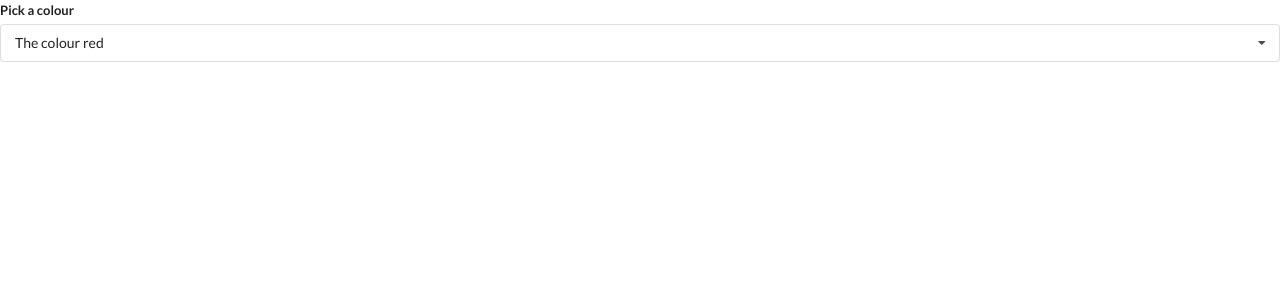
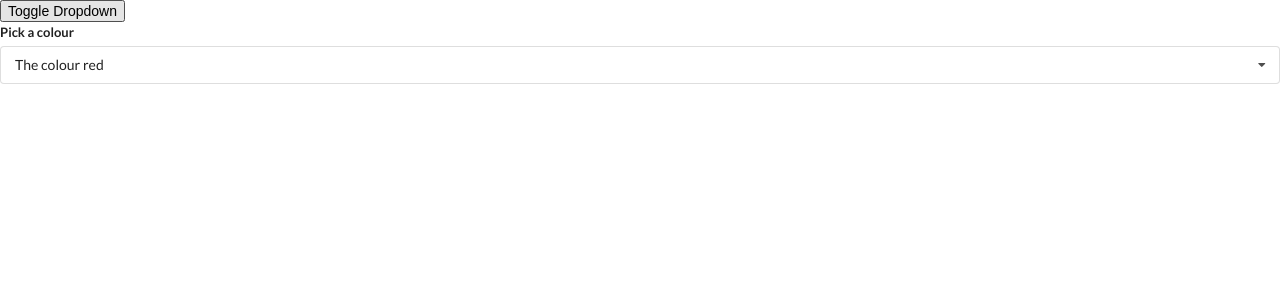
Before and after one commit to fitzsimonsjl/widgets-react, a React (Create React App) app: page / in a window 1280 px wide. Shown: the top 300 px of the page. Built offline with nearby package versions, Linux system fonts and the light colour scheme.

Commit message:
event listener body error fixed

```diff
--- a/src/App.js
+++ b/src/App.js
@@ -35,14 +35,20 @@
 
 export default () => {
   const [selected, setSelected] = useState(options[0]);
+  const [showDropdown, setShowDropdown] = useState(true);
 
   return (
     <div>
-      <Dropdown
-        selected={selected}
-        onSelectedChange={setSelected}
-        options={options}
-      />
+      <button onClick={() => setShowDropdown(!showDropdown)}>
+        Toggle Dropdown
+      </button>
+      {showDropdown ? (
+        <Dropdown
+          selected={selected}
+          onSelectedChange={setSelected}
+          options={options}
+        />
+      ) : null}
     </div>
   );
 };
--- a/src/components/Dropdown.js
+++ b/src/components/Dropdown.js
@@ -5,13 +5,19 @@
   const ref = useRef();
 
   useEffect(() => {
-    document.body.addEventListener("click", (event) => {
+    const onBodyClick = (event) => {
       if (ref.current.contains(event.target)) {
         return;
       }
 
       setOpen(false);
-    });
+    };
+
+    document.body.addEventListener("click", onBodyClick);
+
+    return () => {
+      document.body.removeEventListener("click", onBodyClick);
+    };
   }, []);
 
   const renderedOptions = options.map((option) => {
```
